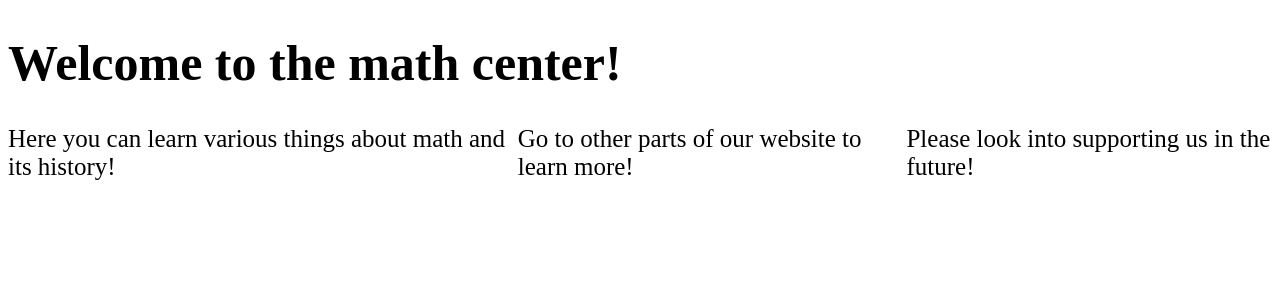
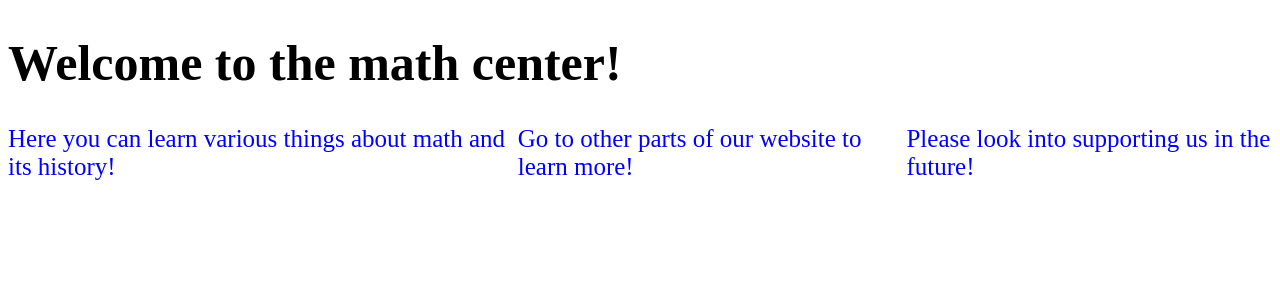
Before and after one commit to Rexshadow2/Rexshadow2.github.io, a PHP site: page /home.html in a window 1280 px wide. Shown: the top 300 px of the page. Run offline with PHP 8.4, Linux system fonts and the light colour scheme.

Commit message:
Update style.css

```diff
--- a/Project/style.css
+++ b/Project/style.css
@@ -14,5 +14,5 @@ section.container {
 .a {
   font-size: 25px;
   border: 2px;
-  color: black;
+  color: blue;
 }
```
